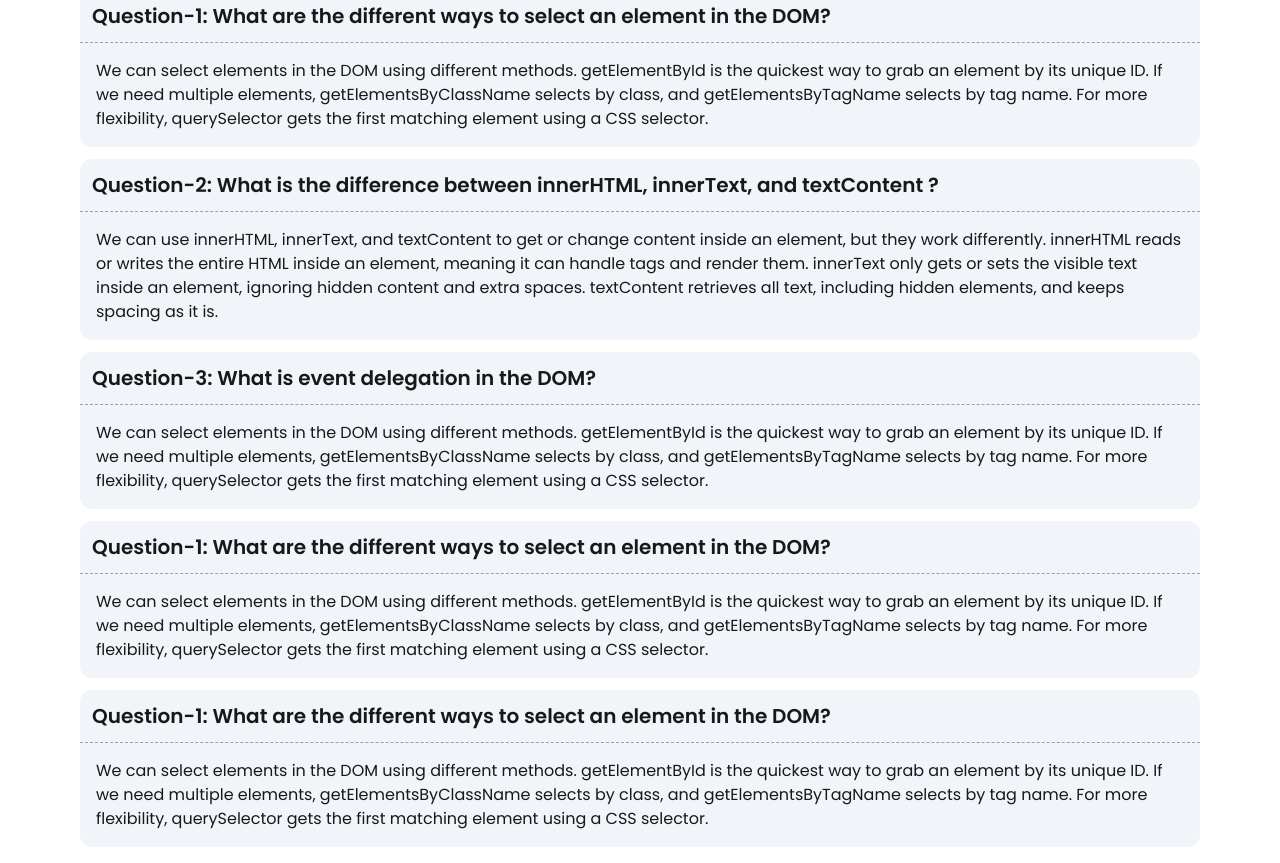
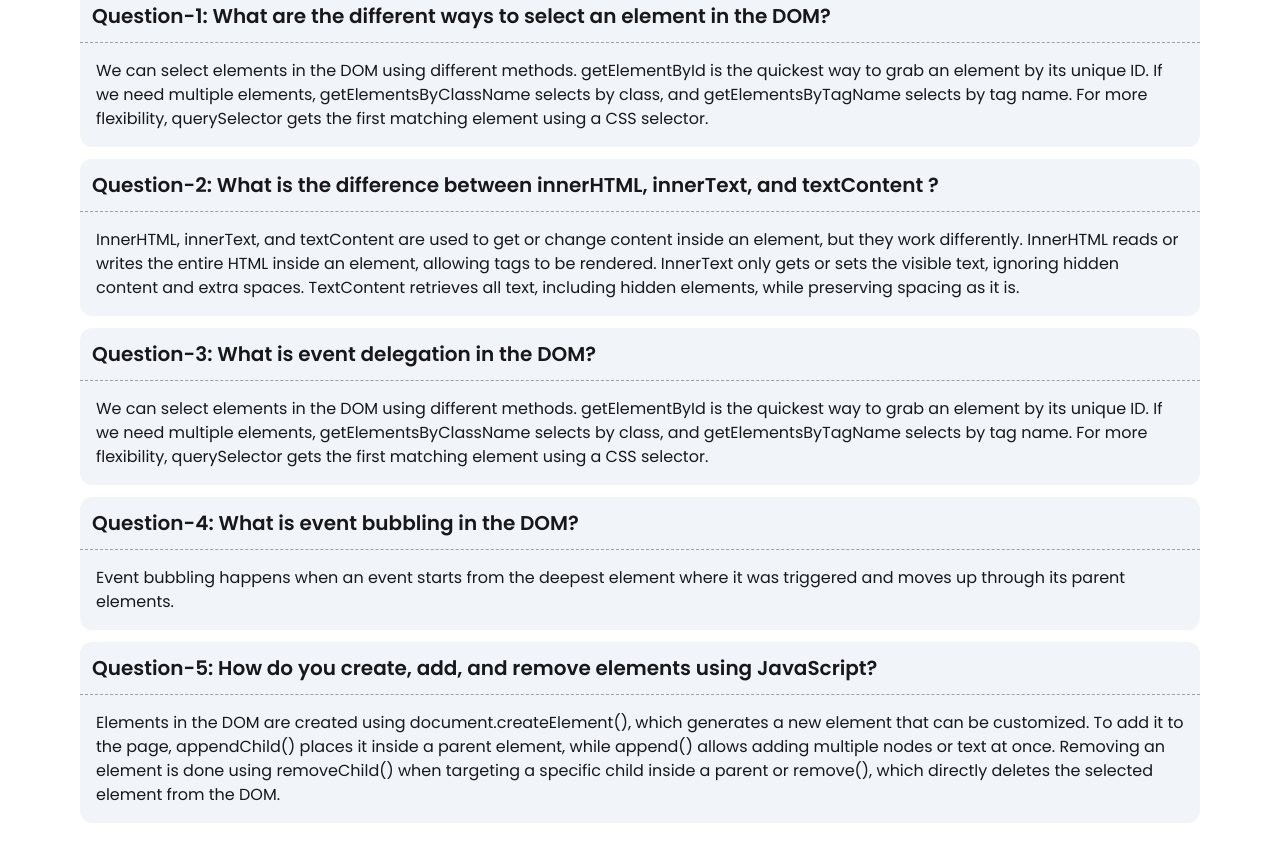
Before and after one commit to MahediHasan03/B11-A5-Dev-Board, a plain HTML site: page discover.html in a window 1280 px wide. Shown: the part 206-1069 px from the top of the page. After the commit the page ends 1045 px from the top, so only its background shows below. Drawn offline with nearby package versions, Linux system fonts and the light colour scheme.

Commit message:
Final commit

```diff
--- a/discover.html
+++ b/discover.html
@@ -67,11 +67,10 @@
                 <p class="font-semibold text-xl p-3 border-b-1 border-dashed border-gray-400">Question-2: What is the
                     difference between innerHTML, innerText, and textContent ?</p>
                 <p class="p-4 font-normal text-base">
-                    We can use innerHTML, innerText, and textContent to get or change content inside an element, but
-                    they work differently. innerHTML reads or writes the entire HTML inside an element, meaning it can
-                    handle tags and render them. innerText only gets or sets the visible text inside an element,
-                    ignoring hidden content and extra spaces. textContent retrieves all text, including hidden elements,
-                    and keeps spacing as it is.
+                    InnerHTML, innerText, and textContent are used to get or change content inside an element, but they
+                    work differently. InnerHTML reads or writes the entire HTML inside an element, allowing tags to be
+                    rendered. InnerText only gets or sets the visible text, ignoring hidden content and extra spaces.
+                    TextContent retrieves all text, including hidden elements, while preserving spacing as it is.
                 </p>
             </div>
             <div class="bg-slate-100 mx-20 rounded-xl">
@@ -85,29 +84,26 @@
                 </p>
             </div>
             <div class="bg-slate-100 mx-20 rounded-xl">
-                <p class="font-semibold text-xl p-3 border-b-1 border-dashed border-gray-400">Question-1: What are the
-                    different ways to select an element in the DOM?</p>
+                <p class="font-semibold text-xl p-3 border-b-1 border-dashed border-gray-400">Question-4: What is event
+                    bubbling in the DOM?</p>
                 <p class="p-4 font-normal text-base">
-                    We can select elements in the DOM using different methods. getElementById is the quickest way to
-                    grab an element by its unique ID. If we need multiple elements, getElementsByClassName selects by
-                    class, and getElementsByTagName selects by tag name. For more flexibility, querySelector gets the
-                    first matching element using a CSS selector.
+                    Event bubbling happens when an event starts from the deepest element where it was triggered and
+                    moves up through its parent elements.
                 </p>
             </div>
             <div class="bg-slate-100 mx-20 rounded-xl">
-                <p class="font-semibold text-xl p-3 border-b-1 border-dashed border-gray-400">Question-1: What are the
-                    different ways to select an element in the DOM?</p>
+                <p class="font-semibold text-xl p-3 border-b-1 border-dashed border-gray-400">Question-5: How do you
+                    create, add, and remove elements using JavaScript?</p>
                 <p class="p-4 font-normal text-base">
-                    We can select elements in the DOM using different methods. getElementById is the quickest way to
-                    grab an element by its unique ID. If we need multiple elements, getElementsByClassName selects by
-                    class, and getElementsByTagName selects by tag name. For more flexibility, querySelector gets the
-                    first matching element using a CSS selector.
+                    Elements in the DOM are created using document.createElement(), which generates a new element that
+                    can be customized. To add it to the page, appendChild() places it inside a parent element, while
+                    append() allows adding multiple nodes or text at once. Removing an element is done using
+                    removeChild() when targeting a specific child inside a parent or remove(), which directly deletes
+                    the selected element from the DOM.
                 </p>
             </div>
         </section>
     </main>
-    <script src="script/discover.js"></script>
-    <script src="script/button.js"></script>
     <script src="script/discover-btn.js"></script>
 </body>
 
--- a/script/discover-btn.js
+++ b/script/discover-btn.js
@@ -1,3 +1,5 @@
+
+
 document.getElementById("discover-btn").addEventListener("click", function() {
     window.location.href = "./index.html";
 });
--- a/script/discover.js
+++ b/script/discover.js
@@ -4,9 +4,3 @@ document.getElementById("discover").addEventListener("click",
     function(){
         window.location.href="./discover.html"
 })
-
-// document.addEventListener("DOMContentLoaded", function() {
-//     document.getElementById("discover-btn").addEventListener("click", function() {
-//         window.location.href = "./index.html";
-//     });
-// });
```
Also changed, not shown: index.html (line endings or trailing spaces).
